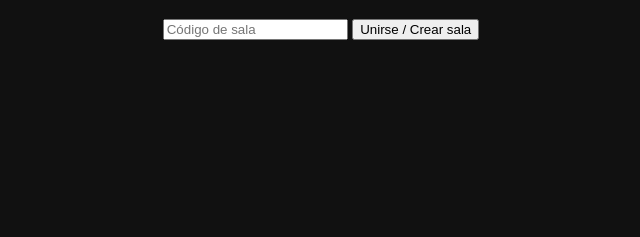
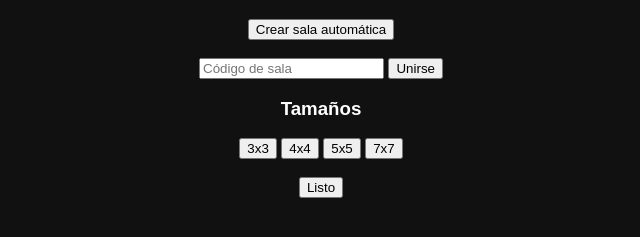
Before and after one commit to juancruz170301/buscaminas-1v1, a website: page public/index.html in a window 1280 px wide. Shown: the part 61-298 px from the top of the page, without its empty margins (319-959 px from the left). Drawn offline with nearby package versions, Linux system fonts and the light colour scheme; no server answers.

Commit message:
Refactor HTML structure and update elements

```diff
--- a/public/index.html
+++ b/public/index.html
@@ -1,24 +1,48 @@
 <!DOCTYPE html>
-<html lang="es">
+<html>
 <head>
   <meta charset="UTF-8">
-  <title>Buscaminas 1v1 Online</title>
+  <title>Buscaminas 1v1</title>
   <link rel="stylesheet" href="style.css">
 </head>
 <body>
 
-<h1>Buscaminas 1v1</h1>
+  <h1>Buscaminas 1v1</h1>
 
-<div id="connection">
-  <input type="text" id="room" placeholder="Código de sala">
-  <button id="join">Unirse / Crear sala</button>
-</div>
+  <div id="menu">
+    <button id="auto">Crear sala automática</button>
+    <br><br>
 
-<h2 id="info"></h2>
+    <input id="room" placeholder="Código de sala">
+    <button id="join">Unirse</button>
 
-<div id="board"></div>
+    <p id="players"></p>
+  </div>
 
-<script src="https://cdn.socket.io/4.6.1/socket.io.min.js"></script>
-<script src="game.js"></script>
+  <div id="controls">
+    <h3>Tamaños</h3>
+
+    <button id="size3">3x3</button>
+    <button id="size4">4x4</button>
+    <button id="size5">5x5</button>
+    <button id="size7">7x7</button>
+
+    <br><br>
+
+    <button id="finish">Listo</button>
+  </div>
+
+  <div id="infoBox">
+    <p id="phase"></p>
+    <p id="turn"></p>
+    <p id="lives"></p>
+    <p id="timer"></p>
+  </div>
+
+  <div id="board"></div>
+
+  <script src="https://cdn.socket.io/4.7.5/socket.io.min.js"></script>
+  <script src="game.js"></script>
+
 </body>
 </html>
```
